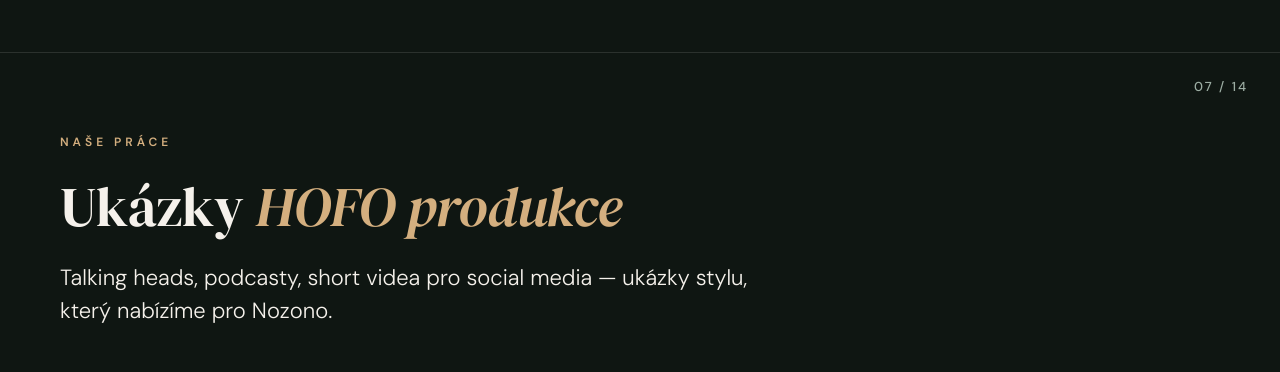
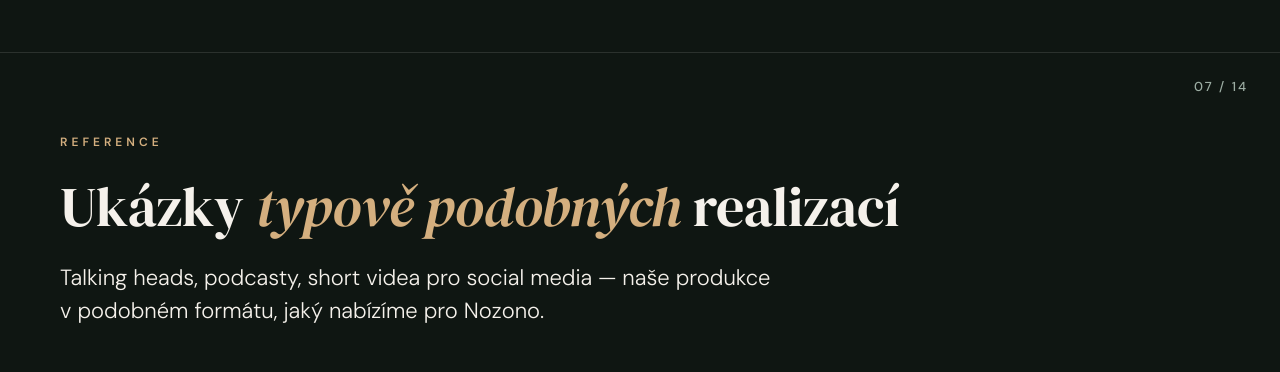
Before and after one commit to honza-hofo/hofo-nozono-nabidka, a plain HTML site: page index.html in a window 1280 px wide. Shown: the part 5800-6172 px from the top of the page. Drawn offline with Linux system fonts and the light colour scheme.

Commit message:
Rename references slide title

```diff
--- a/index.html
+++ b/index.html
@@ -660,10 +660,10 @@ tr.discount td { color: var(--gold); }
 <section class="slide" id="s7">
   <div class="slide-number">07 / 14</div>
   <div class="slide-inner">
-    <div class="slide-label">Naše práce</div>
-    <h2>Ukázky <em>HOFO produkce</em></h2>
+    <div class="slide-label">Reference</div>
+    <h2>Ukázky <em>typově podobných</em> realizací</h2>
     <p class="lead">
-      Talking heads, podcasty, short videa pro social media — ukázky stylu, který nabízíme pro Nozono.
+      Talking heads, podcasty, short videa pro social media — naše produkce v podobném formátu, jaký nabízíme pro Nozono.
     </p>
 
     <h3 style="margin-top: 48px; margin-bottom: 16px; font-size: 14px; letter-spacing: 2px; text-transform: uppercase; color: var(--gold)">Shorts / Social videa</h3>
```
